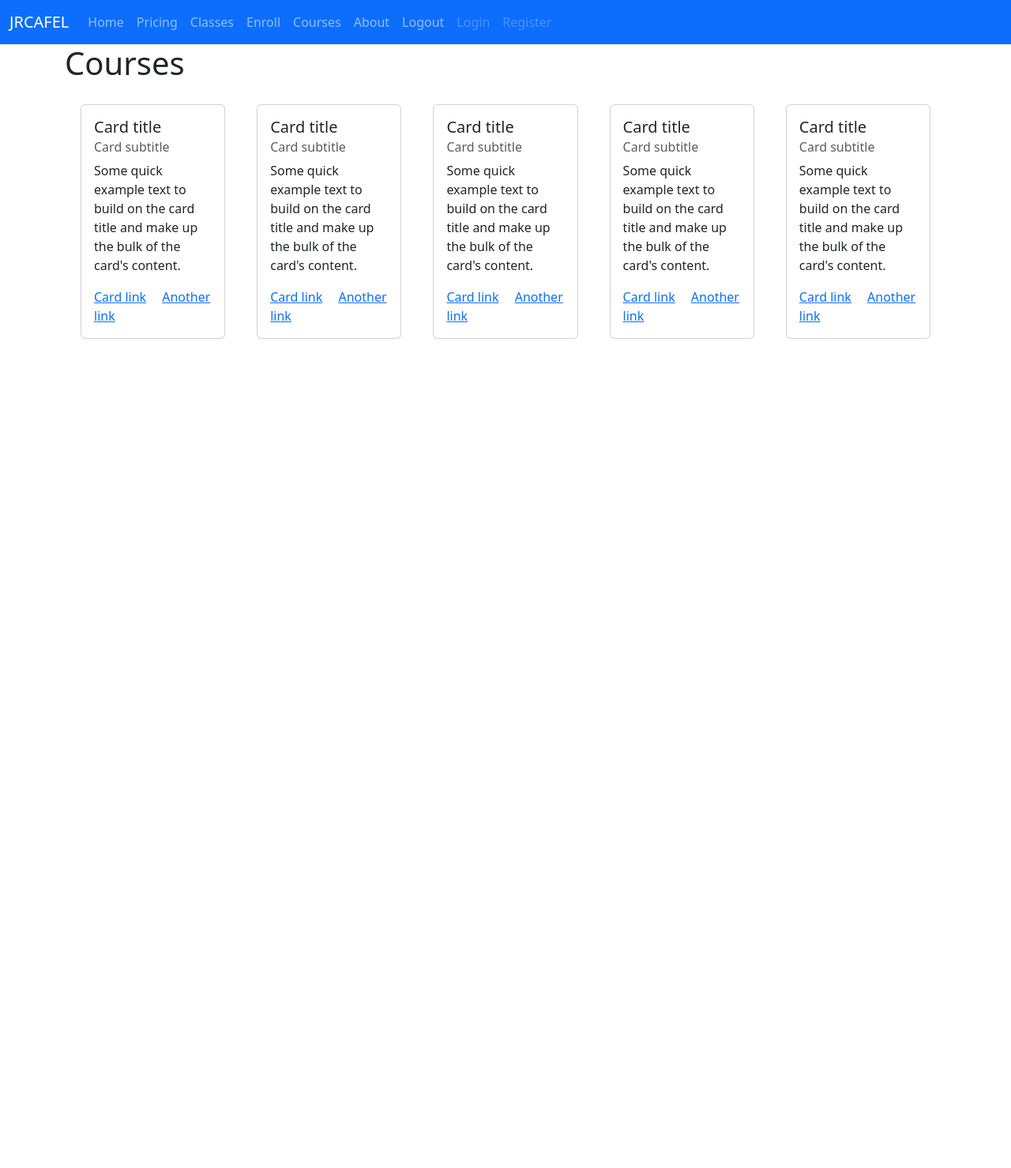
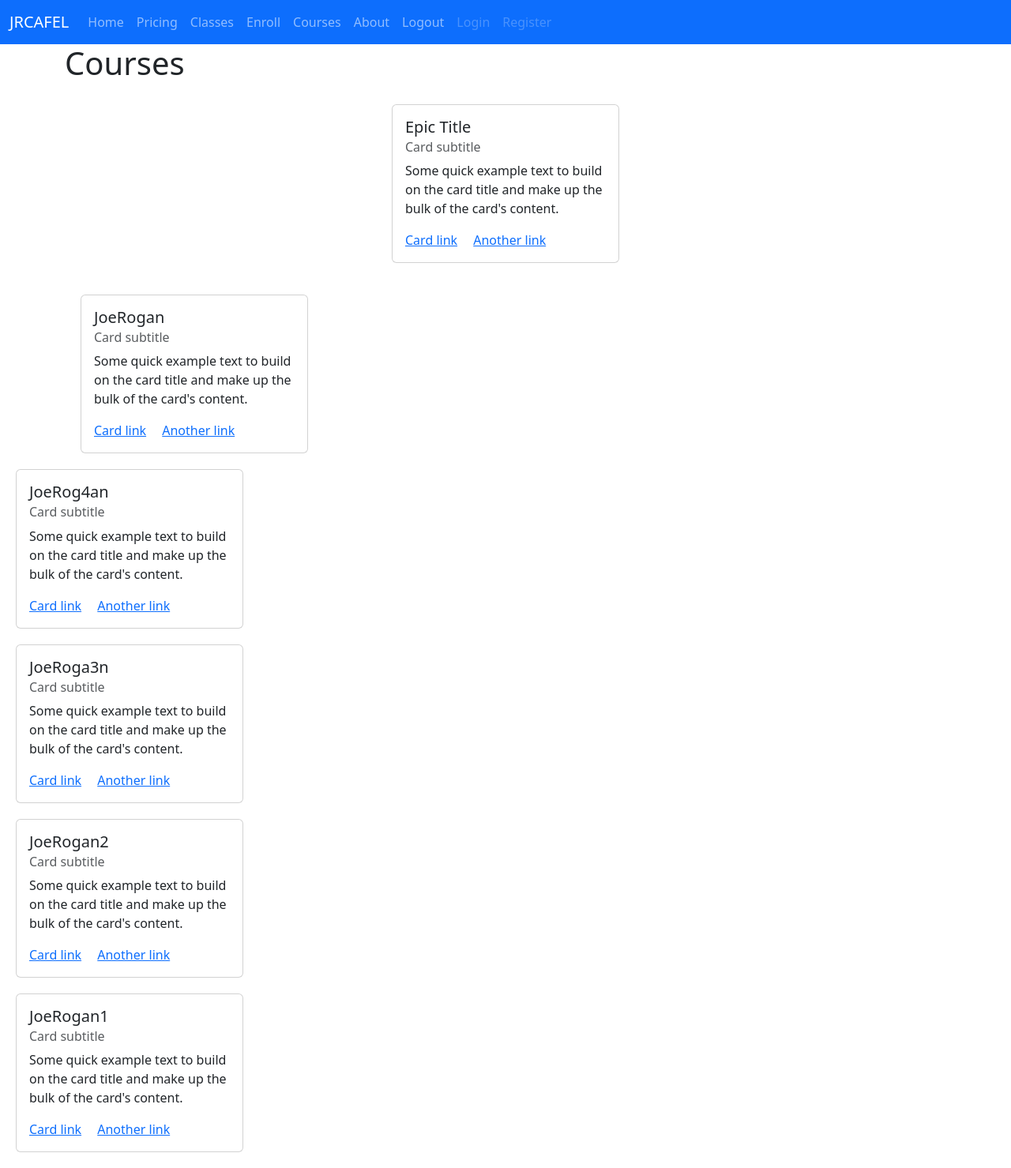
Before and after one commit to TropiiDev/DualHacks, a Flask app: page /courses in a window 1280 px wide. Shown: the whole page at 79% size. Before the commit the page ends 429 px from the top, so only its background shows below. Run offline with Flask 3, Linux system fonts and the light colour scheme; a user stored in the database is signed in; some libraries are stand-ins or nearby versions.

Commit message:
added courses loading in courses

```diff
--- a/instance/courses.json
+++ b/instance/courses.json
@@ -5,6 +5,26 @@
                 "Epic Title":{
                     "Title":"Epic Title",
                     "Text":"This is an example course"
+                },
+                "JoeRogan":{
+                    "Title":"How to be cool",
+                    "Text": "This is a very cool course"
+                },
+                "JoeRog4an":{
+                    "Title":"How to be cool",
+                    "Text": "This is a very cool course"
+                },
+                "JoeRoga3n":{
+                    "Title":"How to be cool",
+                    "Text": "This is a very cool course"
+                },
+                "JoeRogan2":{
+                    "Title":"How to be cool",
+                    "Text": "This is a very cool course"
+                },
+                "JoeRogan1":{
+                    "Title":"How to be cool",
+                    "Text": "This is a very cool course"
                 }
             },
             "CoursesIn":[
--- a/website/templates/courses.html
+++ b/website/templates/courses.html
@@ -8,18 +8,23 @@
 
 {% block content %}
     <h1>Courses</h1>
+    {% for user in course_list['Users'].keys() %}
       <div class="cards">
-    {% for card in range(num_cards) %}
 
+      {% for card in course_list['Users'][user]['CoursesMade'].keys() %}
+      {% if card is not none %}
       <div class="card" style="width: 18rem;">
           <div class="card-body">
-          <h5 class="card-title">Card title</h5>
+            <h5 class="card-title">{{card}}</h5>
             <h6 class="card-subtitle mb-2 text-body-secondary">Card subtitle</h6>
             <p class="card-text">Some quick example text to build on the card title and make up the bulk of the card's content.</p>
             <a href="#" class="card-link">Card link</a>
             <a href="#" class="card-link">Another link</a>
           </div>
         </div>
+      {% endif %}
+
+  </div>
   {% endfor %}
-</div>
+  {% endfor %}
 {% endblock %}
--- a/website/views.py
+++ b/website/views.py
@@ -1,6 +1,7 @@
 from flask import Blueprint, render_template, url_for
 from flask_login import login_required
 from flask import Blueprint, render_template, request
+import json
 import os
 
 views = Blueprint('views', __name__)
@@ -22,7 +23,9 @@ def classes():
 @views.route('courses')
 @login_required
 def courses():
-    return render_template('courses.html', num_cards=5)
+    course_list = json.load(open(os.path.abspath('instance\courses.json')))
+    print(course_list['Users'])
+    return render_template('courses.html', course_list=course_list)
 
 @views.route('/enroll')
 def enroll():
```
Lines whose indentation alone changed are shown as unchanged.
